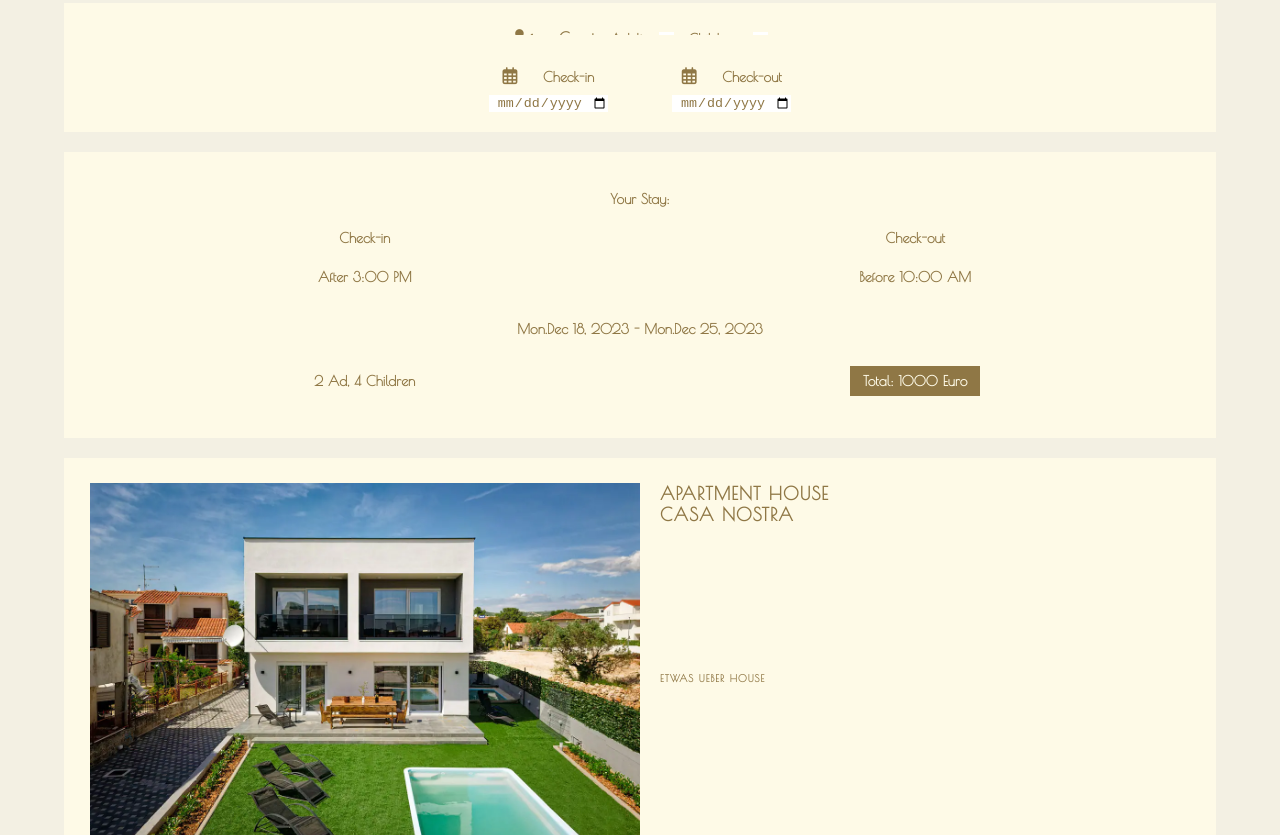
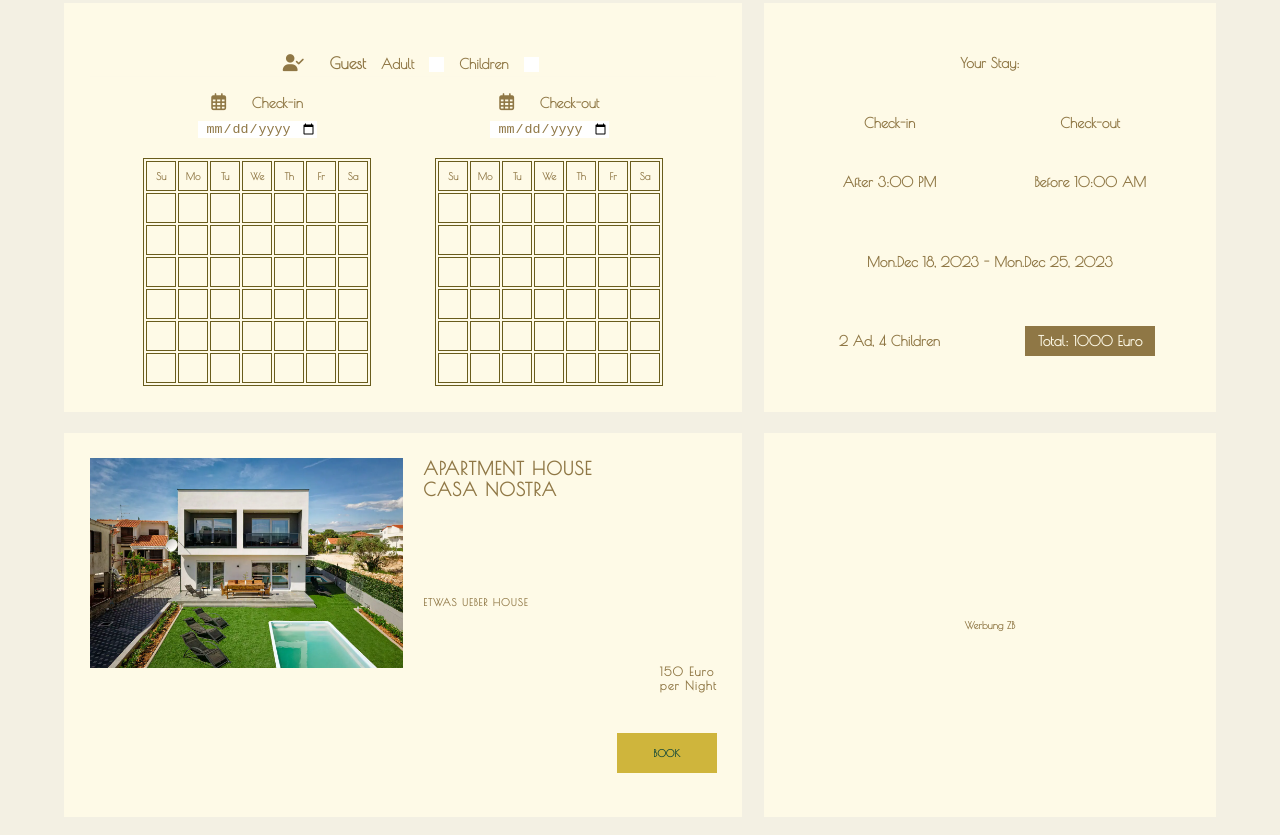
Before and after one commit to ZhNath/Hotel, a plain HTML site: page booking.html in a window 1280 px wide. Shown: the part 403-1238 px from the top of the page. Drawn offline with Linux system fonts and the light colour scheme.

Commit message:
booking-book

```diff
--- a/booking.css
+++ b/booking.css
@@ -118,22 +118,7 @@ aside img.meer {
   object-fit: cover;
   margin-bottom: var(--topbottom);
 }
-
-/* main {
-  width: 90%;
-  margin: auto;
-  display: grid;
-  grid-template-columns: 2fr 1fr;
-  grid-template-rows: repeat(4, 200px);
-  gap: calc(var(--leftright) / 2);
-  grid-template-areas:
-    "kalender status"
-    "hause r2"
-    "jakov r3"
-    "ruza r4";
-  color: var(--darkgold);
-  font-weight: bold;
-} */
+/* ----------------------- */
 main {
   width: 90%;
   margin: auto;
@@ -142,16 +127,6 @@ main {
   gap: 2rem;
   color: var(--darkgold);
   font-weight: bold;
-}
-
-.container {
-  background-color: var(--lightfield);
-  height: fit-content;
-  padding-bottom: 2rem;
-}
-
-main * {
-  /* border: 1px solid red; */
 }
 .bookbtn {
   width: 6rem;
@@ -176,6 +151,7 @@ main * {
 .bookbtn:active {
   box-shadow: inset 0px 0px 3px var(--darkgold);
 }
+
 /* ------------ */
 button,
 input {
@@ -203,6 +179,11 @@ input:focus {
   display: none;
 }
 /* ---------------------------- */
+.container {
+  background-color: var(--lightfield);
+  height: fit-content;
+  padding-bottom: 2rem;
+}
 
 .guest {
   position: relative;
@@ -229,10 +210,21 @@ input:focus {
   align-items: baseline;
   gap: 1.5rem;
 }
+.guest .fa-xmark {
+  color: var(--darkgold);
+  font-size: 2rem;
+  position: absolute;
+  right: -2rem;
+  top: 1rem;
+  display: none;
+}
 
 #gpanel:checked + .guestwrapper {
   clip-path: polygon(0% 0%, 100% 0%, 100% 100%, 0% 100%);
   border: 1px solid var(--darkgold);
+}
+#gpanel:checked + .guestwrapper > .inputwrapper > .close .fa-xmark {
+  display: block;
 }
 
 label[for="gpanel"],
@@ -305,16 +297,9 @@ button.submit {
 .rightdatawrapper {
   display: flex;
   flex-direction: column;
+  align-items: center;
 }
-.in {
-}
-.out {
-}
-.left {
-}
-.right {
-}
-
+/* ------------------------------------- */
 .container.status {
   padding: var(--leftrightklein);
   display: grid;
@@ -393,18 +378,92 @@ button.submit {
   grid-area: 6/2/7/4;
   justify-self: end;
 }
-
-.container.haus {
+.container.room.haus {
+  grid-template-rows: repeat(5, 1fr);
 }
-.container.was1 {
+.room.haus span:nth-child(4) {
+  grid-area: 4/2/5/4;
+  letter-spacing: 1px;
+  font-size: 1.2rem;
+  justify-self: end;
 }
-.container.jakov {
+.room.haus .bookbtn {
+  grid-area: 5/2/6/4;
+  justify-self: end;
 }
 
+.container.was1,
 .container.was2 {
+  height: 30vw;
+  display: grid;
+  place-items: center;
 }
-.container.ruza {
+@media (min-width: 800px) {
+  main {
+    width: 90%;
+    margin: auto;
+    display: grid;
+    grid-template-columns: 3fr 2fr;
+
+    gap: calc(var(--leftright) / 3);
+    grid-template-areas:
+      "checkout status"
+      "hause r1"
+      "jakov r2"
+      "ruza .";
+    color: var(--darkgold);
+    font-weight: bold;
+    margin-bottom: var(--topbottombig);
+  }
+  .container {
+    height: 100%;
+    padding: var(--leftrightklein);
+  }
+  .container.checkout {
+    grid-area: checkout;
+  }
+  .container.status {
+    grid-area: status;
+  }
+  .container.room.haus {
+    grid-area: hause;
+  }
+  .container.room.jakov {
+    grid-area: jakov;
+  }
+  .container.room.ruza {
+    grid-area: ruza;
+  }
+  .container.was1 {
+    grid-area: r1;
+  }
+  .container.was2 {
+    grid-area: r2;
+  }
+  .guestwrapper {
+    clip-path: polygon(0% 0%, 100% 0%, 100% 15%, 0% 15%);
+  }
+
+  table.kalender {
+    margin-top: 2rem;
+  }
+  table.kalender,
+  th,
+  td {
+    border: 1px solid var(--altgold);
+  }
+  th,
+  td {
+    width: 3rem;
+    height: 3rem;
+  }
+  .bookbtn {
+    width: 10rem;
+    height: 4rem;
+  }
 }
-
-.container.was3 {
+input[type="number"]::-webkit-inner-spin-button,
+input[type="number"]::-webkit-outer-spin-button {
+  -webkit-appearance: none;
+  margin: 0;
 }
--- a/booking.html
+++ b/booking.html
@@ -36,6 +36,9 @@
           <input type="checkbox" name="gpanel" id="gpanel" />
           <div class="guestwrapper">
             <div class="inputwrapper">
+              <label class="close" for="gpanel"
+                ><i class="fa-solid fa-xmark"></i
+              ></label>
               <label for="gpanel">
                 <i class="fa-solid fa-user-check"></i>Guest
               </label>
@@ -73,7 +76,71 @@
               >
               <input type="date" name="datein" id="in" />
             </div>
-            <div class="kalender left"></div>
+            <table class="kalender left">
+              <tr>
+                <th>Su</th>
+                <th>Mo</th>
+                <th>Tu</th>
+                <th>We</th>
+                <th>Th</th>
+                <th>Fr</th>
+                <th>Sa</th>
+              </tr>
+              <tr>
+                <td></td>
+                <td></td>
+                <td></td>
+                <td></td>
+                <td></td>
+                <td></td>
+                <td></td>
+              </tr>
+              <tr>
+                <td></td>
+                <td></td>
+                <td></td>
+                <td></td>
+                <td></td>
+                <td></td>
+                <td></td>
+              </tr>
+              <tr>
+                <td></td>
+                <td></td>
+                <td></td>
+                <td></td>
+                <td></td>
+                <td></td>
+                <td></td>
+              </tr>
+              <tr>
+                <td></td>
+                <td></td>
+                <td></td>
+                <td></td>
+                <td></td>
+                <td></td>
+                <td></td>
+              </tr>
+              <tr>
+                <td></td>
+                <td></td>
+                <td></td>
+                <td></td>
+                <td></td>
+                <td></td>
+                <td></td>
+              </tr>
+              <tr>
+                <td></td>
+                <td></td>
+                <td></td>
+                <td></td>
+                <td></td>
+                <td></td>
+                <td></td>
+              </tr>
+            </table>
           </div>
           <div class="rightdatawrapper">
             <div class="out">
@@ -82,7 +149,71 @@
               >
               <input type="date" name="dateout" id="out" />
             </div>
-            <div class="kalender right"></div>
+            <table class="kalender right">
+              <tr>
+                <th>Su</th>
+                <th>Mo</th>
+                <th>Tu</th>
+                <th>We</th>
+                <th>Th</th>
+                <th>Fr</th>
+                <th>Sa</th>
+              </tr>
+              <tr>
+                <td></td>
+                <td></td>
+                <td></td>
+                <td></td>
+                <td></td>
+                <td></td>
+                <td></td>
+              </tr>
+              <tr>
+                <td></td>
+                <td></td>
+                <td></td>
+                <td></td>
+                <td></td>
+                <td></td>
+                <td></td>
+              </tr>
+              <tr>
+                <td></td>
+                <td></td>
+                <td></td>
+                <td></td>
+                <td></td>
+                <td></td>
+                <td></td>
+              </tr>
+              <tr>
+                <td></td>
+                <td></td>
+                <td></td>
+                <td></td>
+                <td></td>
+                <td></td>
+                <td></td>
+              </tr>
+              <tr>
+                <td></td>
+                <td></td>
+                <td></td>
+                <td></td>
+                <td></td>
+                <td></td>
+                <td></td>
+              </tr>
+              <tr>
+                <td></td>
+                <td></td>
+                <td></td>
+                <td></td>
+                <td></td>
+                <td></td>
+                <td></td>
+              </tr>
+            </table>
           </div>
         </div>
       </div>
@@ -111,7 +242,6 @@
         <div class="bookbtn"><a href="http://">BOOK</a></div>
       </div>
 
-      <div class="container was1">was1</div>
       <div class="container room jakov">
         <img src="./images/sobe_jakov_7.jpg" alt="jakov" />
         <span>apartment jakov</span>
@@ -122,7 +252,6 @@
         >
         <div class="bookbtn"><a href="http://">BOOK</a></div>
       </div>
-      <div class="container was2">was2</div>
       <div class="container room ruza">
         <img src="./images/sobe_ruza_2.jpg" alt="ruza" />
         <span> apartment ruza</span>
@@ -131,10 +260,10 @@
           >90 Euro <br />
           per Night</span
         >
+        <div class="bookbtn"><a href="http://">BOOK</a></div>
       </div>
-      <div class="bookbtn"><a href="http://">BOOK</a></div>
-
-      <div class="container was3">was3</div>
+      <div class="container was1">Werbung ZB</div>
+      <div class="container was2">was2</div>
     </main>
   </body>
 </html>
```
